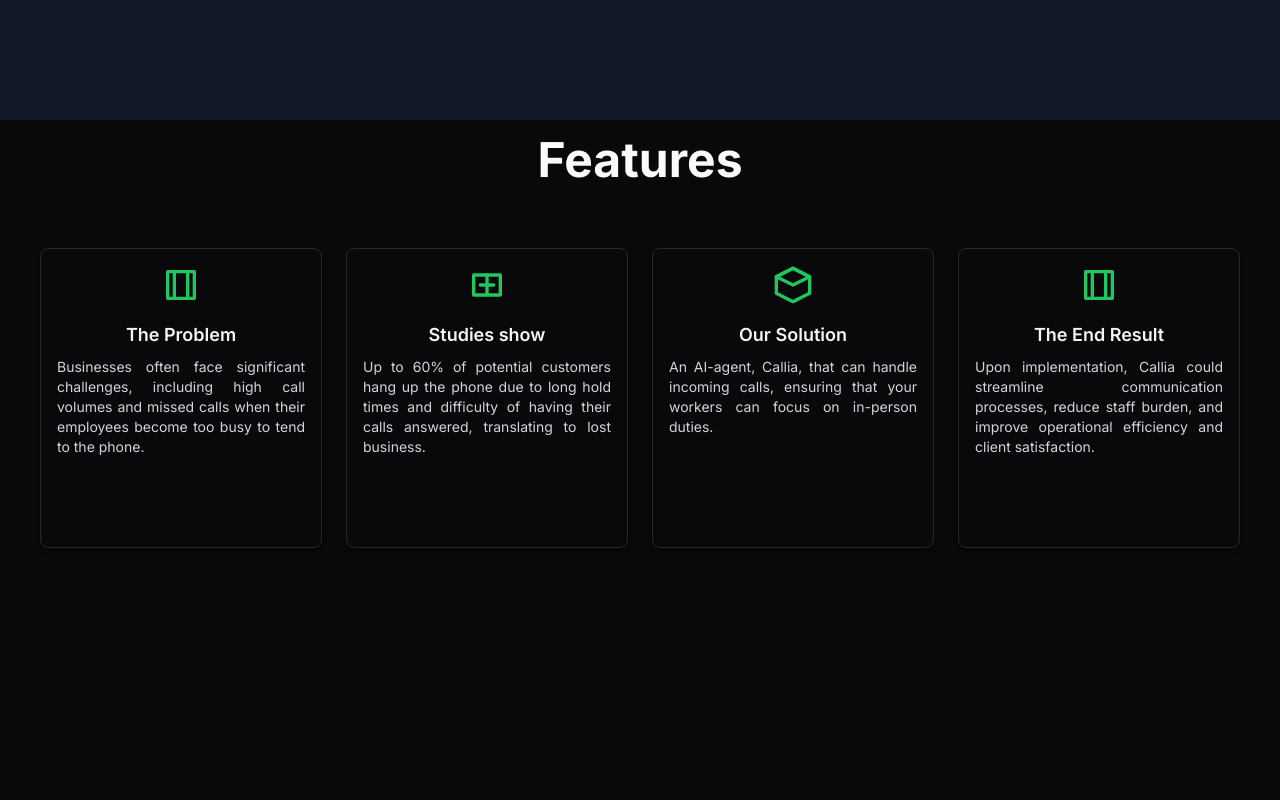
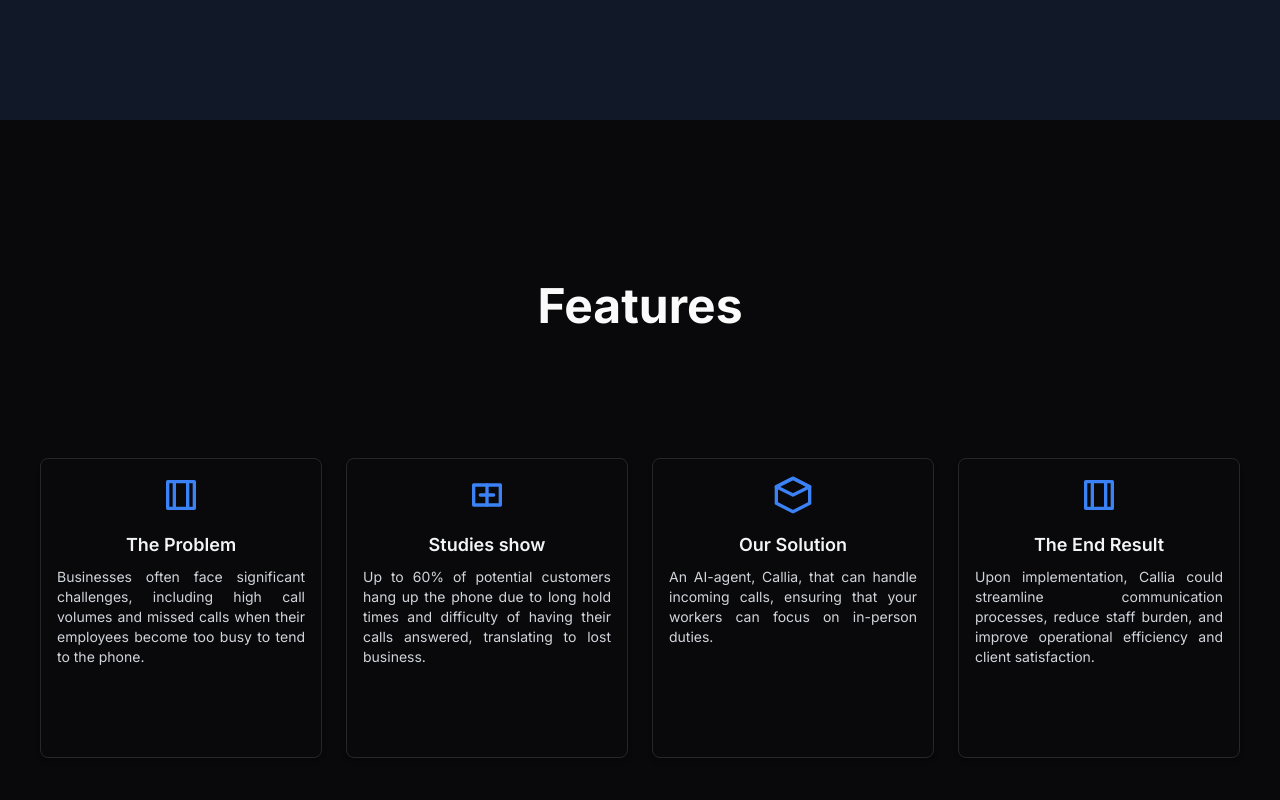
Before and after one commit to nebilawako/calliawebsite, a Next.js app in the folder client/: page / in a window 1280 px wide. Shown: the part 1480-2280 px from the top of the page. Built offline with nearby package versions, Linux system fonts and the light colour scheme.

Commit message:
mobile responsive

```diff
--- a/client/app/page.tsx
+++ b/client/app/page.tsx
@@ -156,10 +156,10 @@
   </div>
     </div>
 
-    {/* Features */}
-    <div
+{/* Features */}
+<div
   id="features"
-  className="flex flex-col items-center min-h-screen p-4"
+  className="flex flex-col items-center justify-center min-h-screen p-8 space-y-16"
 >
   <h2 className="text-5xl font-bold mb-16 text-center">Features</h2>
 
@@ -167,13 +167,13 @@
   <div
     className="grid gap-6 max-w-[1200px] mx-auto w-full"
     style={{
-      gridTemplateColumns: "repeat(4, 1fr)", // Explicitly set 4 cards per row on large screens
+      gridTemplateColumns: "repeat(auto-fit, minmax(250px, 1fr))", // Responsive grid
     }}
   >
     {/* Card 1 */}
-    <Card className="flex flex-col items-center bg-slate-90 shadow-md rounded-lg p-4 w-full h-[300px] hover:shadow-lg transition-shadow duration-300">
+    <Card className="flex flex-col items-center bg-slate-90 shadow-md rounded-lg p-4 w-full max-w-[300px] h-[300px] hover:shadow-lg transition-shadow duration-300 mx-auto">
       <svg
-        className="w-10 h-10 text-green-500 mb-4"
+        className="w-10 h-10 text-blue-500 mb-4"
         xmlns="http://www.w3.org/2000/svg"
         viewBox="0 0 24 24"
         fill="none"
@@ -189,17 +189,15 @@
       <h3 className="text-lg font-semibold mb-2 text-gray-900 dark:text-gray-100">
         The Problem
       </h3>
-      <p className="text-sm text-gray-600 dark:text-gray-300 text-justify">
-        Businesses often face significant challenges, including high call
-        volumes and missed calls when their employees become too busy to tend
-        to the phone.
+      <p className="text-sm text-gray-600 dark:text-gray-300 text-justify break-words">
+        Businesses often face significant challenges, including high call volumes and missed calls when their employees become too busy to tend to the phone.
       </p>
     </Card>
 
     {/* Card 2 */}
-    <Card className="flex flex-col items-center bg-slate-90 shadow-md rounded-lg p-4 w-full h-[300px] hover:shadow-lg transition-shadow duration-300">
+    <Card className="flex flex-col items-center bg-slate-90 shadow-md rounded-lg p-4 w-full max-w-[300px] h-[300px] hover:shadow-lg transition-shadow duration-300 mx-auto">
       <svg
-        className="w-10 h-10 text-green-500 mb-4"
+        className="w-10 h-10 text-blue-500 mb-4"
         xmlns="http://www.w3.org/2000/svg"
         viewBox="0 0 24 24"
         fill="none"
@@ -215,17 +213,15 @@
       <h3 className="text-lg font-semibold mb-2 text-gray-900 dark:text-gray-100">
         Studies show
       </h3>
-      <p className="text-sm text-gray-600 dark:text-gray-300 text-justify">
-        Up to 60% of potential customers hang up the phone due to long hold
-        times and difficulty of having their calls answered, translating to lost
-        business.
+      <p className="text-sm text-gray-600 dark:text-gray-300 text-justify break-words">
+        Up to 60% of potential customers hang up the phone due to long hold times and difficulty of having their calls answered, translating to lost business.
       </p>
     </Card>
 
     {/* Card 3 */}
-    <Card className="flex flex-col items-center bg-slate-90 shadow-md rounded-lg p-4 w-full h-[300px] hover:shadow-lg transition-shadow duration-300">
+    <Card className="flex flex-col items-center bg-slate-90 shadow-md rounded-lg p-4 w-full max-w-[300px] h-[300px] hover:shadow-lg transition-shadow duration-300 mx-auto">
       <svg
-        className="w-10 h-10 text-green-500 mb-4"
+        className="w-10 h-10 text-blue-500 mb-4"
         xmlns="http://www.w3.org/2000/svg"
         viewBox="0 0 24 24"
         fill="none"
@@ -241,16 +237,15 @@
       <h3 className="text-lg font-semibold mb-2 text-gray-900 dark:text-gray-100">
         Our Solution
       </h3>
-      <p className="text-sm text-gray-600 dark:text-gray-300 text-justify">
-        An AI-agent, Callia, that can handle incoming calls, ensuring that your
-        workers can focus on in-person duties.
+      <p className="text-sm text-gray-600 dark:text-gray-300 text-justify break-words">
+        An AI-agent, Callia, that can handle incoming calls, ensuring that your workers can focus on in-person duties.
       </p>
     </Card>
 
     {/* Card 4 */}
-    <Card className="flex flex-col items-center bg-slate-90 shadow-md rounded-lg p-4 w-full h-[300px] hover:shadow-lg transition-shadow duration-300">
+    <Card className="flex flex-col items-center bg-slate-90 shadow-md rounded-lg p-4 w-full max-w-[300px] h-[300px] hover:shadow-lg transition-shadow duration-300 mx-auto">
       <svg
-        className="w-10 h-10 text-green-500 mb-4"
+        className="w-10 h-10 text-blue-500 mb-4"
         xmlns="http://www.w3.org/2000/svg"
         viewBox="0 0 24 24"
         fill="none"
@@ -263,17 +258,15 @@
         <path d="M4 4h16v16H4z" />
         <path d="M8 4v16M16 4v16" />
       </svg>
-      <h3 className="text-lg font-semibold mb-2 text-gray-900 dark:text-gray-100 ">
+      <h3 className="text-lg font-semibold mb-2 text-gray-900 dark:text-gray-100">
         The End Result
       </h3>
-      <p className="text-sm text-gray-600 dark:text-gray-300 text-justify">
-        Upon implementation, Callia could streamline communication processes,
-        reduce staff burden, and improve operational efficiency and client
-        satisfaction.
+      <p className="text-sm text-gray-600 dark:text-gray-300 text-justify break-words">
+        Upon implementation, Callia could streamline communication processes, reduce staff burden, and improve operational efficiency and client satisfaction.
       </p>
     </Card>
   </div>
-    </div>
+</div>
 
 
 
```
